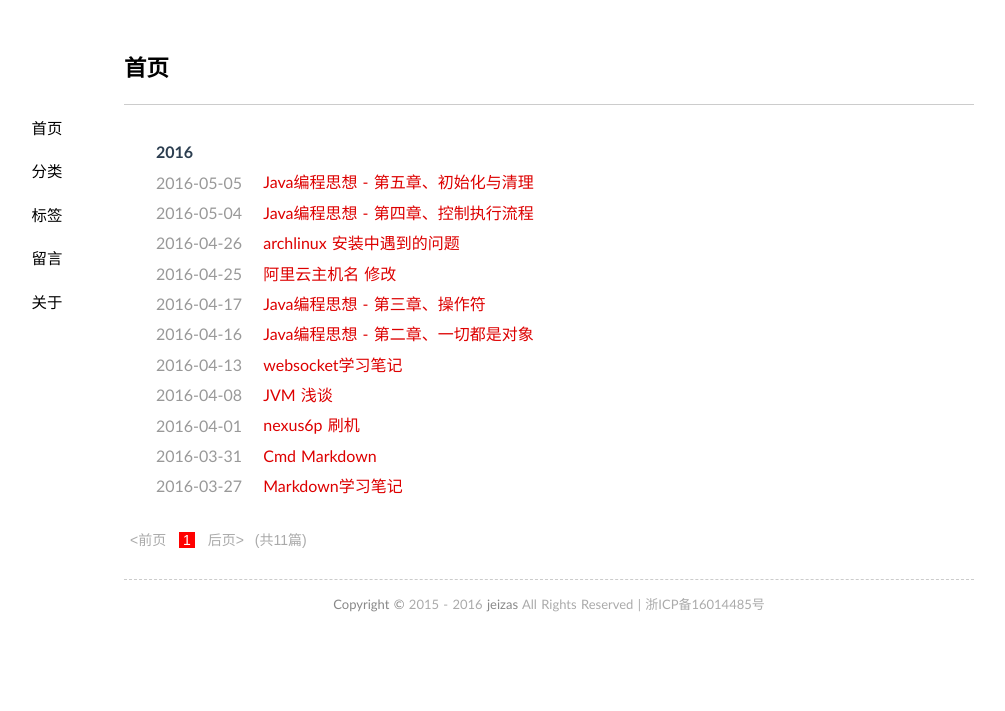
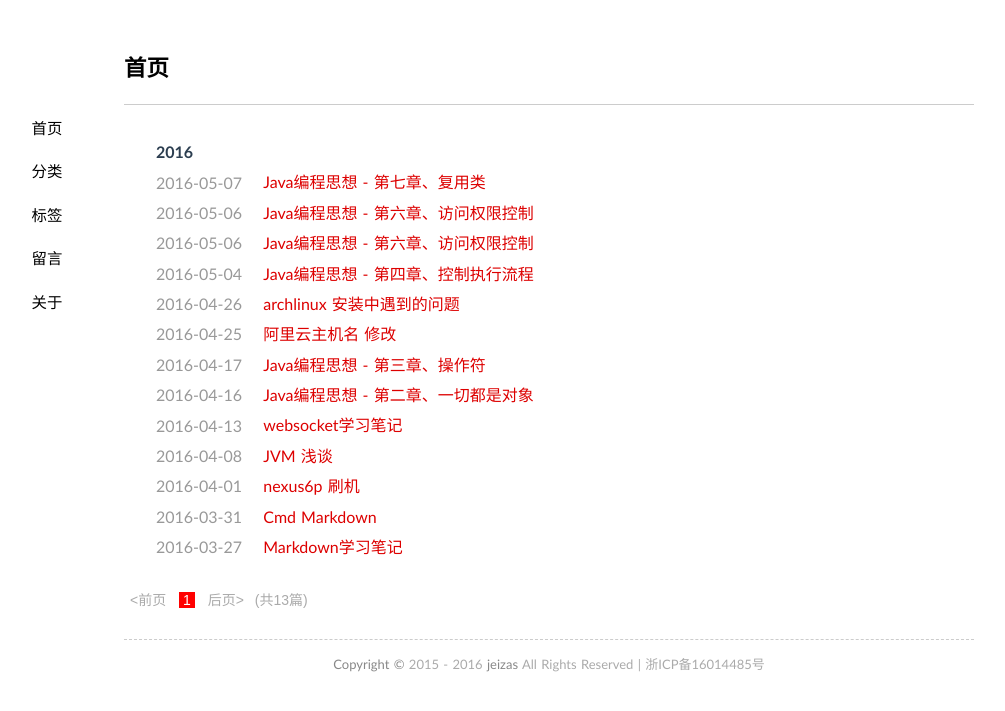
Before and after one commit to jeizas/jeizas.github.io, a Jekyll site: the page built from index.html, in a window 1280 px wide. Shown: the top 711 px of the page, without its empty margins (91-1096 px from the left). Built offline with Jekyll 4.4.1, drawn with Linux system fonts in a browser that asks for light colours; the list of posts is cut into pages by our own code; comment, search, counter and statistics services are not loaded.

Commit message:
修改：     _posts/2016-05-05-thinking_in_java_chapter05.md 	新文件：   _posts/2016-05-06-thinking_in_java_chapter06.md 	新文件：   _posts/2016-05-07-thinking_in_java_chapter07.md

```diff
--- a/_posts/2016-05-05-thinking_in_java_chapter05.md
+++ b/_posts/2016-05-05-thinking_in_java_chapter05.md
@@ -1,7 +1,7 @@
 ---
 layout: post
-title: "Java编程思想 - 第五章、初始化与清理"
-date: 2016-05-05 08:57
+title: "Java编程思想 - 第七章、复用类"
+date: 2016-05-07 09:34
 categories: [java]
 tags: [Java编程思想]
 ---
--- /dev/null
+++ b/_posts/2016-05-06-thinking_in_java_chapter06.md
@@ -0,0 +1,9 @@
+---
+layout: post
+title: "Java编程思想 - 第六章、访问权限控制"
+date: 2016-05-06 13:57
+categories: [java]
+tags: [Java编程思想]
+---
+
+### 本章要点
--- /dev/null
+++ b/_posts/2016-05-07-thinking_in_java_chapter07.md
@@ -0,0 +1,9 @@
+---
+layout: post
+title: "Java编程思想 - 第六章、访问权限控制"
+date: 2016-05-06 13:57
+categories: [java]
+tags: [Java编程思想]
+---
+
+### 本章要点
```
